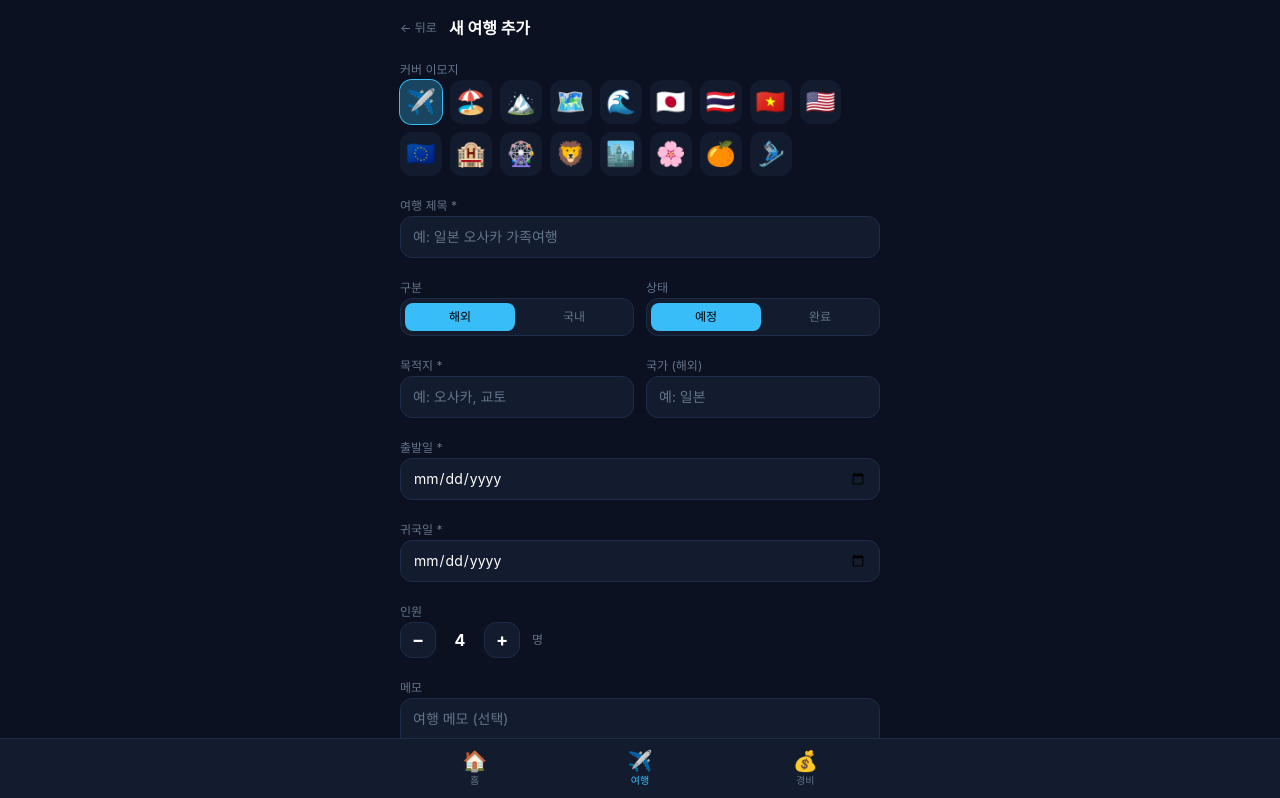
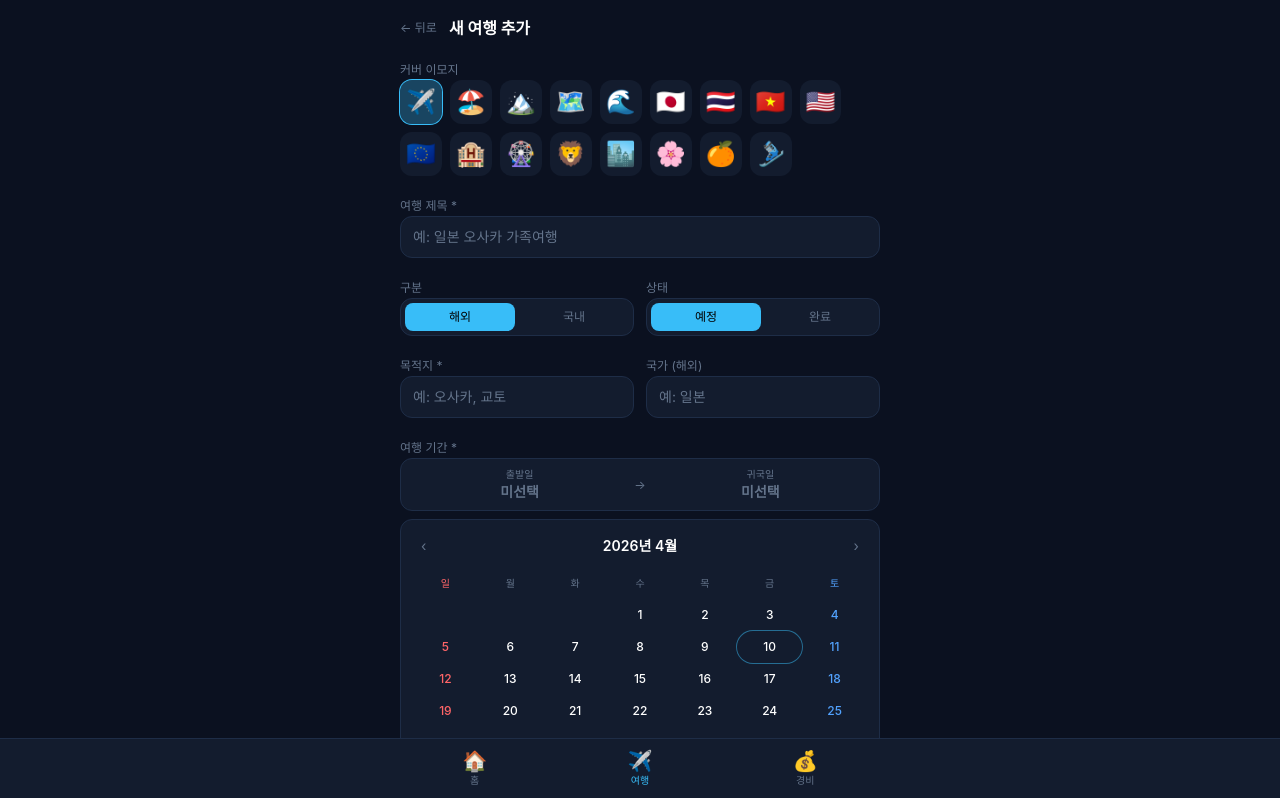
Before and after one commit to manner205/travel-manager, a Next.js app: page /trips/new in a window 1280 px wide. Shown: the top 798 px of the page. Built offline with nearby package versions, Linux system fonts and the light colour scheme; no server answers.

Commit message:
feat: 여행 기간 달력 범위 선택 (DateRangePicker) 추가

```diff
--- a/src/app/trips/[id]/edit/page.tsx
+++ b/src/app/trips/[id]/edit/page.tsx
@@ -4,6 +4,7 @@ import { useEffect, useState, use } from "react";
 import { useRouter } from "next/navigation";
 import { getTripById, updateTrip } from "@/lib/db";
 import { TripType, TripStatus } from "@/types/travel";
+import DateRangePicker from "@/components/DateRangePicker";
 
 const EMOJIS = ["✈️","🏖️","🏔️","🗺️","🌊","🇯🇵","🇹🇭","🇻🇳","🇺🇸","🇪🇺","🏨","🎡","🦁","🏙️","🌸","🍊","🎿"];
 
@@ -159,22 +160,14 @@ export default function EditTripPage({ params }: { params: Promise<{ id: string
         </div>
       </div>
 
-      {/* 출발일 */}
+      {/* 날짜 범위 선택 */}
       <div className="space-y-1">
-        <label className="text-xs text-[var(--color-text-secondary)]">출발일 *</label>
-        <div className="overflow-hidden rounded-xl border border-[var(--color-border)] bg-[var(--color-card)]">
-          <input type="date" value={form.startDate} onChange={(e) => set("startDate", e.target.value)}
-            className="w-full max-w-full px-3 py-2.5 text-sm text-white bg-transparent focus:outline-none" />
-        </div>
-      </div>
-
-      {/* 귀국일 */}
-      <div className="space-y-1">
-        <label className="text-xs text-[var(--color-text-secondary)]">귀국일 *</label>
-        <div className="overflow-hidden rounded-xl border border-[var(--color-border)] bg-[var(--color-card)]">
-          <input type="date" value={form.endDate} onChange={(e) => set("endDate", e.target.value)}
-            className="w-full max-w-full px-3 py-2.5 text-sm text-white bg-transparent focus:outline-none" />
-        </div>
+        <label className="text-xs text-[var(--color-text-secondary)]">여행 기간 *</label>
+        <DateRangePicker
+          startDate={form.startDate}
+          endDate={form.endDate}
+          onChange={(start, end) => setForm((f) => ({ ...f, startDate: start, endDate: end }))}
+        />
       </div>
 
       {/* 인원 */}
--- a/src/app/trips/new/page.tsx
+++ b/src/app/trips/new/page.tsx
@@ -4,6 +4,7 @@ import { useState } from "react";
 import { useRouter } from "next/navigation";
 import { createTrip } from "@/lib/db";
 import { TripType, TripStatus, ExpenseCategory } from "@/types/travel";
+import DateRangePicker from "@/components/DateRangePicker";
 
 const EMOJIS = ["✈️","🏖️","🏔️","🗺️","🌊","🇯🇵","🇹🇭","🇻🇳","🇺🇸","🇪🇺","🏨","🎡","🦁","🏙️","🌸","🍊","🎿"];
 
@@ -138,30 +139,14 @@ export default function NewTripPage() {
         </div>
       </div>
 
-      {/* 출발일 */}
+      {/* 날짜 범위 선택 */}
       <div className="space-y-1">
-        <label className="text-xs text-[var(--color-text-secondary)]">출발일 *</label>
-        <div className="overflow-hidden rounded-xl border border-[var(--color-border)] bg-[var(--color-card)]">
-          <input
-            type="date"
-            value={form.startDate}
-            onChange={(e) => set("startDate", e.target.value)}
-            className="w-full max-w-full px-3 py-2.5 text-sm text-white bg-transparent focus:outline-none"
-          />
-        </div>
-      </div>
-
-      {/* 귀국일 */}
-      <div className="space-y-1">
-        <label className="text-xs text-[var(--color-text-secondary)]">귀국일 *</label>
-        <div className="overflow-hidden rounded-xl border border-[var(--color-border)] bg-[var(--color-card)]">
-          <input
-            type="date"
-            value={form.endDate}
-            onChange={(e) => set("endDate", e.target.value)}
-            className="w-full max-w-full px-3 py-2.5 text-sm text-white bg-transparent focus:outline-none"
-          />
-        </div>
+        <label className="text-xs text-[var(--color-text-secondary)]">여행 기간 *</label>
+        <DateRangePicker
+          startDate={form.startDate}
+          endDate={form.endDate}
+          onChange={(start, end) => setForm((f) => ({ ...f, startDate: start, endDate: end }))}
+        />
       </div>
 
       {/* 인원 */}
--- /dev/null
+++ b/src/components/DateRangePicker.tsx
@@ -0,0 +1,156 @@
+"use client";
+
+import { useState } from "react";
+
+interface Props {
+  startDate: string; // "YYYY-MM-DD"
+  endDate: string;
+  onChange: (start: string, end: string) => void;
+}
+
+const DAYS = ["일", "월", "화", "수", "목", "금", "토"];
+
+function toStr(year: number, month: number, day: number): string {
+  return `${year}-${String(month + 1).padStart(2, "0")}-${String(day).padStart(2, "0")}`;
+}
+
+function formatDisplay(dateStr: string): string {
+  if (!dateStr) return "미선택";
+  const [y, m, d] = dateStr.split("-");
+  return `${y}.${m}.${d}`;
+}
+
+export default function DateRangePicker({ startDate, endDate, onChange }: Props) {
+  const today = new Date();
+  const initDate = startDate ? new Date(startDate) : today;
+  const [viewYear, setViewYear] = useState(initDate.getFullYear());
+  const [viewMonth, setViewMonth] = useState(initDate.getMonth()); // 0-indexed
+  const [hovered, setHovered] = useState<string | null>(null);
+
+  const firstDay = new Date(viewYear, viewMonth, 1).getDay(); // 0=Sun
+  const daysInMonth = new Date(viewYear, viewMonth + 1, 0).getDate();
+
+  const prevMonth = () => {
+    if (viewMonth === 0) { setViewYear(y => y - 1); setViewMonth(11); }
+    else setViewMonth(m => m - 1);
+  };
+  const nextMonth = () => {
+    if (viewMonth === 11) { setViewYear(y => y + 1); setViewMonth(0); }
+    else setViewMonth(m => m + 1);
+  };
+
+  const handleDayClick = (dateStr: string) => {
+    if (!startDate || (startDate && endDate)) {
+      // 새로 시작
+      onChange(dateStr, "");
+    } else {
+      // startDate만 있는 상태
+      if (dateStr < startDate) {
+        onChange(dateStr, "");
+      } else if (dateStr === startDate) {
+        onChange("", "");
+      } else {
+        onChange(startDate, dateStr);
+      }
+    }
+  };
+
+  // 셀 상태 계산
+  const getCellState = (dateStr: string) => {
+    const isStart = dateStr === startDate;
+    const isEnd = dateStr === endDate;
+
+    // 범위 계산 (hover 포함)
+    const rangeEnd = endDate || (startDate && hovered && hovered > startDate ? hovered : null);
+    const inRange = startDate && rangeEnd && dateStr > startDate && dateStr < rangeEnd;
+
+    return { isStart, isEnd, inRange: !!inRange };
+  };
+
+  // 달력 셀 배열
+  const cells: (number | null)[] = [
+    ...Array(firstDay).fill(null),
+    ...Array.from({ length: daysInMonth }, (_, i) => i + 1),
+  ];
+  // 6주 채우기
+  while (cells.length % 7 !== 0) cells.push(null);
+
+  return (
+    <div className="space-y-2">
+      {/* 선택된 날짜 표시 */}
+      <div className="flex items-center gap-2 rounded-xl border border-[var(--color-border)] bg-[var(--color-card)] px-3 py-2">
+        <div className="flex-1 text-center">
+          <div className="text-[10px] text-[var(--color-text-secondary)]">출발일</div>
+          <div className={`text-sm font-semibold ${startDate ? "text-[var(--color-accent)]" : "text-[var(--color-text-secondary)]"}`}>
+            {formatDisplay(startDate)}
+          </div>
+        </div>
+        <div className="text-[var(--color-text-secondary)] text-xs">→</div>
+        <div className="flex-1 text-center">
+          <div className="text-[10px] text-[var(--color-text-secondary)]">귀국일</div>
+          <div className={`text-sm font-semibold ${endDate ? "text-[var(--color-accent)]" : "text-[var(--color-text-secondary)]"}`}>
+            {formatDisplay(endDate)}
+          </div>
+        </div>
+      </div>
+
+      {/* 달력 */}
+      <div className="rounded-xl border border-[var(--color-border)] bg-[var(--color-card)] p-3 select-none">
+        {/* 월 네비게이션 */}
+        <div className="flex items-center justify-between mb-3">
+          <button onClick={prevMonth} className="text-[var(--color-text-secondary)] hover:text-white px-2 py-1 text-sm">‹</button>
+          <span className="text-sm font-semibold text-white">
+            {viewYear}년 {viewMonth + 1}월
+          </span>
+          <button onClick={nextMonth} className="text-[var(--color-text-secondary)] hover:text-white px-2 py-1 text-sm">›</button>
+        </div>
+
+        {/* 요일 헤더 */}
+        <div className="grid grid-cols-7 mb-1">
+          {DAYS.map((d, i) => (
+            <div key={d} className={`text-center text-[10px] font-medium py-1 ${i === 0 ? "text-red-400" : i === 6 ? "text-blue-400" : "text-[var(--color-text-secondary)]"}`}>
+              {d}
+            </div>
+          ))}
+        </div>
+
+        {/* 날짜 셀 */}
+        <div className="grid grid-cols-7">
+          {cells.map((day, idx) => {
+            if (!day) return <div key={idx} />;
+            const dateStr = toStr(viewYear, viewMonth, day);
+            const { isStart, isEnd, inRange } = getCellState(dateStr);
+            const isToday = dateStr === toStr(today.getFullYear(), today.getMonth(), today.getDate());
+            const dow = idx % 7;
+
+            return (
+              <button
+                key={idx}
+                onClick={() => handleDayClick(dateStr)}
+                onMouseEnter={() => setHovered(dateStr)}
+                onMouseLeave={() => setHovered(null)}
+                className={`
+                  relative h-8 text-xs font-medium transition-colors
+                  ${isStart || isEnd ? "bg-[var(--color-accent)] text-black rounded-full z-10" : ""}
+                  ${inRange ? "bg-[var(--color-accent)]/20 text-white" : ""}
+                  ${!isStart && !isEnd && !inRange ? (dow === 0 ? "text-red-400" : dow === 6 ? "text-blue-400" : "text-white") : ""}
+                  ${!isStart && !isEnd && !inRange ? "hover:bg-white/10 rounded-full" : ""}
+                  ${isToday && !isStart && !isEnd ? "ring-1 ring-[var(--color-accent)]/50 rounded-full" : ""}
+                `}
+              >
+                {day}
+              </button>
+            );
+          })}
+        </div>
+
+        {/* 안내 텍스트 */}
+        <div className="mt-2 text-center text-[10px] text-[var(--color-text-secondary)]">
+          {!startDate && "출발일을 선택하세요"}
+          {startDate && !endDate && "귀국일을 선택하세요"}
+          {startDate && endDate && "날짜를 다시 누르면 재선택됩니다"}
+        </div>
+      </div>
+    </div>
+  );
+}
```
